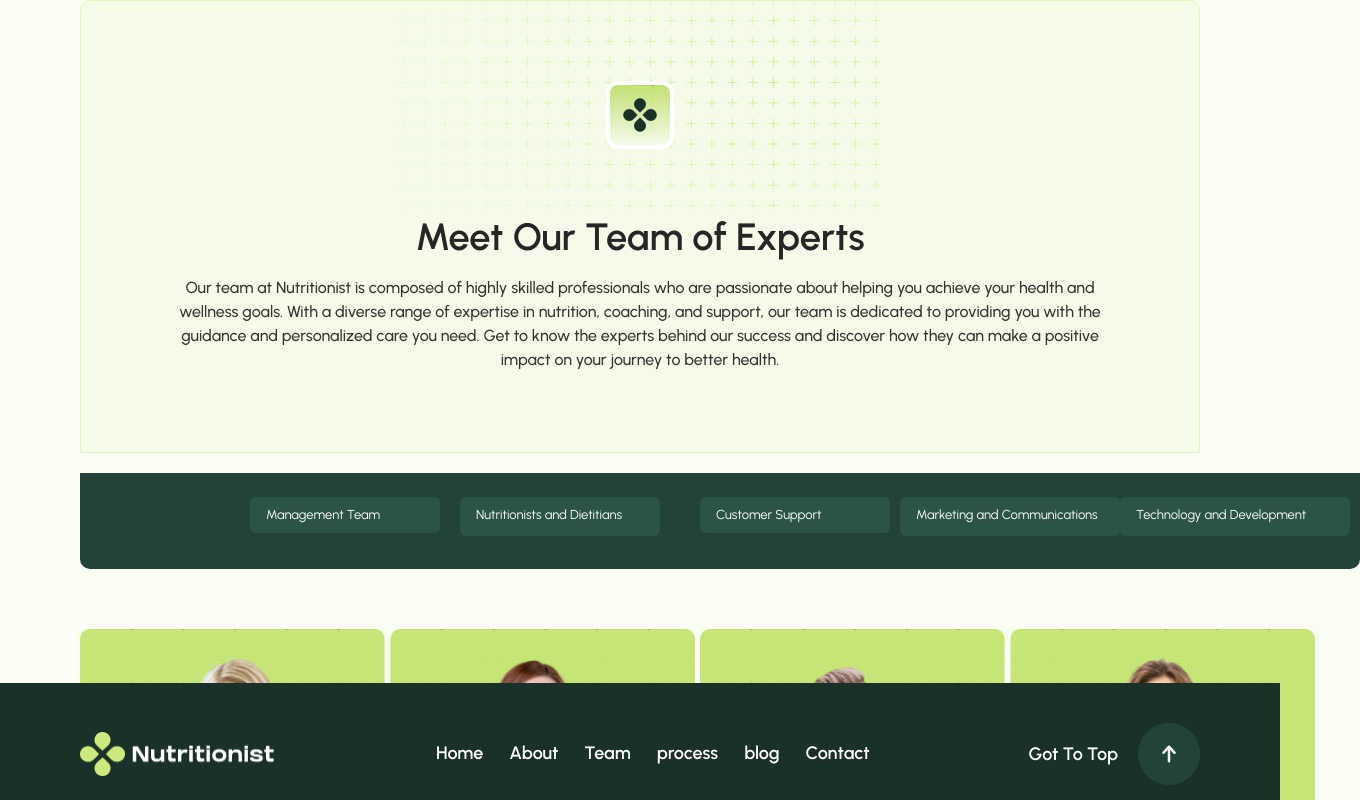
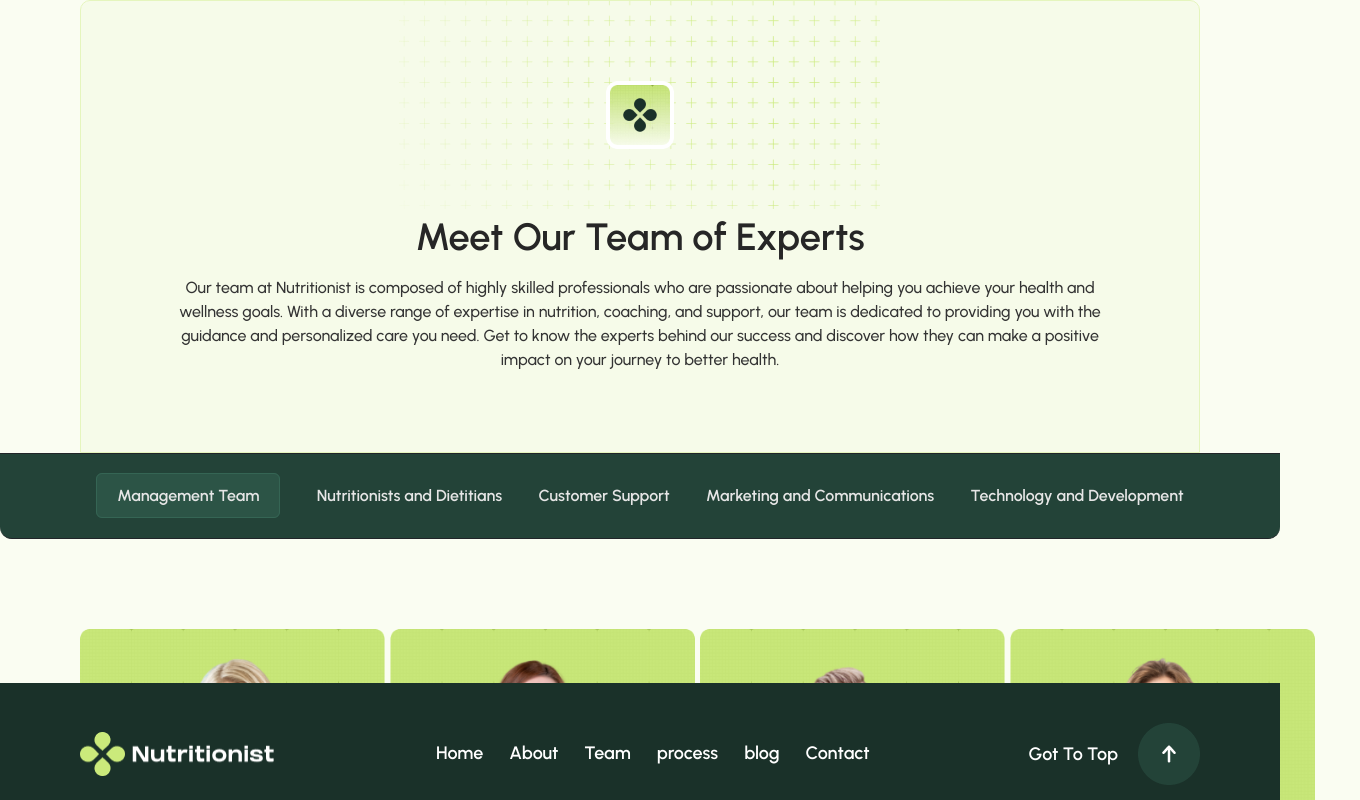
Before and after one commit to RaghadDeveloper/Nutritionist, a React (Vite) app: page /team in a window 1280 px wide. Shown: the top 800 px of the page, 1360 px wide, since content can reach past the window. Built offline with nearby package versions, Linux system fonts and the light colour scheme.

Commit message:
update on section member and add component InteractiveTabs

```diff
--- a/src/Components/BlogsBlog/BlogsBlog.css
+++ b/src/Components/BlogsBlog/BlogsBlog.css
@@ -2,51 +2,3 @@
     border-radius: 12px;
     overflow: hidden;
 }
-
-.tabs-container {
-    background-color: var(--darker-green);
-    display: flex;
-    list-style: none;
-    justify-content: space-evenly;
-    padding: 30px 150px;
-    border-bottom-left-radius: 12px;
-    border-bottom-right-radius: 12px;
-    border-top: 1px solid;
-    border-bottom: 1px solid;
-    margin-bottom: 50px;
-    overflow-x: hidden;
-
-    .tab-link {
-        text-decoration: none;
-        font-size: clamp(16px, 1vw, 18px);
-        font-weight: 600;
-        color: var(--light-gray);
-        white-space: nowrap;
-        cursor: pointer;
-    }
-
-    .tab-link.active {
-        border: 1px solid var(--deep-green);
-        background-color: var(--muted-green);
-        border-radius: 6px;
-        padding: 12px 20px;
-    }
-}
-
-@media (max-width: 993px) {
-    .tabs-container {
-        padding: 20px;
-        gap: 20px;
-        margin-bottom: 30px;
-        .tab-link {
-            font-size: 14px;
-        }
-    }
-}
-
-@media (min-width: 994px) and (max-width: 1440px) {
-    .tabs-container {
-        padding: 30px 80px;
-        gap: 20px;
-    }
-}
--- a/src/Components/BlogsBlog/BlogsBlog.jsx
+++ b/src/Components/BlogsBlog/BlogsBlog.jsx
@@ -2,6 +2,7 @@ import React, { useState } from 'react';
 import './BlogsBlog.css';
 import BlogsBlogCard from '../BlogsBlogCard/BlogsBlogCard';
 import { blogData } from './../Data/BlogBlogsData.jsx';
+import InteractiveTabs from '../InteractiveTabs/InteractiveTabs.jsx';
 
 export default function BlogsBlogsec() {
   const categories = ['All', 'Weight Loss Tips', 'Healthy Eating', 'Fitness and Exercise', 'Mindset and Motivation', 'Recipes and Meal Planning'];
@@ -19,13 +20,11 @@ export default function BlogsBlogsec() {
   return (
     <>
       <div className="main-container">
-        <ul className="tabs-container" id="genreList">
-          {categories.map((category) => (
-            <li key={category} className="tab">
-              <a className={`tab-link ${activeCategory === category ? 'active' : ''}`} onClick={() => handleCategoryClick(category)}>{category}</a>
-            </li>
-          ))}
-        </ul>
+        <InteractiveTabs
+          categories={categories}
+          activeCategory={activeCategory}
+          onCategoryClick={handleCategoryClick}
+        />
         <div className="row blogcard-container m-0">
           {filteredBlogs.map((blog, index) => (
             <div key={index} className={`col-lg-6 col-md-12 col-sm-12 p-0 ${index >= 4 ? 'd-none d-md-flex' : ''}`}>
--- a/src/Components/HomeBlogCard/HomeBlogCard.css
+++ b/src/Components/HomeBlogCard/HomeBlogCard.css
@@ -5,6 +5,8 @@
     padding: 1.5rem;
     display: flex;
     flex-direction: column;
+    opacity: 0;
+    transform: translateY(50px);
     gap: 20px;
 }
 
@@ -98,6 +100,7 @@
 
 .medium-gray {
     color: var(--medium-gray);
+
 }
 
 @media (max-width: 991px) {
--- a/src/Components/HomeBlogCard/HomeBlogCard.jsx
+++ b/src/Components/HomeBlogCard/HomeBlogCard.jsx
@@ -14,10 +14,11 @@ export default function HomeBlogCard({ image, title, subTitle, description, auth
           <div className="headingsection">
             <h6 className='font-500 medium-gray'>{title}</h6>
             <h3 className='font-600 fs-5 dark-gray'>{subTitle}</h3>
-          </div>
-          <div className="description font-500 dark-gray-text">
+            <div className="description font-500 dark-gray-text">
             {description}
           </div>
+          </div>
+
           <div className="row info-interactions-row m-0 justify-content-between">
             <div className="col-lg-9 col-md-9 col-sm-9 p-0">
               <div className="authorInfo">
--- a/src/Components/HomeBlogs/HomeBlogs.jsx
+++ b/src/Components/HomeBlogs/HomeBlogs.jsx
@@ -1,14 +1,44 @@
-import React from 'react'
+import React, { useEffect, useRef, useState } from 'react';
 import './HomeBlogs.css'
 import HomeBlogCard from '../HomeBlogCard/HomeBlogCard';
 import SectionHeader from '../SectionHeader/SectionHeader'
 import {title, text, homeblogData} from './../Data/HomeBlogsData.jsx'
+import anime from 'animejs';
 
 export default function HomeBlogs() {
+  const sectionRef = useRef(null);
+  const [hasAnimated, setHasAnimated] = useState(false);
 
+  useEffect(() => {
+    const observer = new IntersectionObserver(
+      ([entry]) => {
+        if (entry.isIntersecting && !hasAnimated) {
+          anime({
+            targets: '.card-blog',
+            translateY: [50, 0],
+            opacity: [0, 1],
+            easing: 'easeOutExpo',
+            duration: 1000,
+            delay: anime.stagger(1000),
+          });
+          setHasAnimated(true);
+        }
+      },
+      { threshold: 0.3 }
+    );
+
+    if (sectionRef.current) {
+      observer.observe(sectionRef.current);
+    }
+    return () => {
+      if (sectionRef.current) {
+        observer.unobserve(sectionRef.current);
+      }
+    };
+  }, [hasAnimated]);
   return (
     <>
-      <div className="main-container pb-150">
+      <div className="main-container pb-150"  ref={sectionRef}>
         <SectionHeader title={title} text={text} />
         <div className="row justify-content-center">
           {homeblogData.map((blog, index) => (
--- a/src/Components/HomePricing/HomePricing.jsx
+++ b/src/Components/HomePricing/HomePricing.jsx
@@ -78,6 +78,7 @@ export default function HomePricing() {
               month1={data.month1}
               btn1={data.btn1}
             />
+
           ))}
         </div>
       }
--- /dev/null
+++ b/src/Components/InteractiveTabs/InteractiveTabs.css
@@ -0,0 +1,48 @@
+.tabs-container {
+    background-color: var(--darker-green);
+    display: flex;
+    list-style: none;
+    justify-content: space-evenly;
+    padding: 30px 150px;
+    border-bottom-left-radius: 12px;
+    border-bottom-right-radius: 12px;
+    border-top: 1px solid;
+    border-bottom: 1px solid;
+    margin-bottom: 50px;
+    overflow-x: hidden;
+
+    .tab-link {
+        text-decoration: none;
+        font-size: clamp(16px, 1vw, 18px);
+        font-weight: 600;
+        color: var(--light-gray);
+        white-space: nowrap;
+        cursor: pointer;
+    }
+
+    .tab-link.active {
+        border: 1px solid var(--deep-green);
+        background-color: var(--muted-green);
+        border-radius: 6px;
+        padding: 12px 20px;
+    }
+}
+
+@media (max-width: 993px) {
+    .tabs-container {
+        padding: 20px;
+        gap: 20px;
+        margin-bottom: 30px;
+
+        .tab-link {
+            font-size: 14px;
+        }
+    }
+}
+
+@media (min-width: 994px) and (max-width: 1440px) {
+    .tabs-container {
+        padding: 30px 80px;
+        gap: 20px;
+    }
+}
--- /dev/null
+++ b/src/Components/InteractiveTabs/InteractiveTabs.jsx
@@ -0,0 +1,17 @@
+import React from 'react';
+import './InteractiveTabs.css';
+
+
+export default function InteractiveTabs({ categories, activeCategory, onCategoryClick }) {
+    return (
+        <>
+            <ul className="tabs-container" id="genreList">
+                {categories.map((category) => (
+                    <li key={category} className="tab">
+                        <a className={`tab-link ${activeCategory === category ? 'active' : ''}`} onClick={() => onCategoryClick(category)}> {category}</a>
+                    </li>
+                ))}
+            </ul>
+        </>
+    );
+}
--- a/src/Components/Members/Members.jsx
+++ b/src/Components/Members/Members.jsx
@@ -1,56 +1,31 @@
-import React from 'react'
+import React, { useState } from 'react'
 import './Member.css';
-import Col from 'react-bootstrap/Col';
-import Nav from 'react-bootstrap/Nav';
-import Row from 'react-bootstrap/Row';
-import Tab from 'react-bootstrap/Tab';
 import { MemberData } from '../Data/MemberData'
 import MemberCard from '../MemberCard/MemberCard';
+import InteractiveTabs from '../InteractiveTabs/InteractiveTabs';
 
 export default function Members() {
+  const categories = [
+    'Management Team',
+    'Nutritionists and Dietitians',
+    'Customer Support',
+    'Marketing and Communications',
+    'Technology and Development'
+  ];
 
+  const [activeCategory, setActiveCategory] = useState(categories[0]);
+
+  const handleCategoryClick = (category) => {
+    setActiveCategory(category);
+    console.log(`Selected category: ${category}`);
+  };
   return (
     <>
-
-      <Tab.Container className="left-tabs-example" defaultActiveKey="first">
-        <Row >
-
-          <Nav variant="pills" className="flex-Row LF-color">
-            <Col sm={1}></Col>
-            <Col sm={2} >
-              <Nav.Item className='LF-item1'>
-                <Nav.Link eventKey="first" className='LF-line1'  >Management Team</Nav.Link>
-              </Nav.Item>
-            </Col>
-            <Col sm={2}>
-              <Nav.Item className='LF-item2'>
-                <Nav.Link eventKey="second" className='LF-line2 '>Nutritionists and Dietitians </Nav.Link>
-              </Nav.Item>
-            </Col>
-            <Col sm={2}>
-              <Nav.Item className='LF-item3'>
-                <Nav.Link eventKey="third" className='LF-line3 '>Customer Support</Nav.Link>
-              </Nav.Item>
-            </Col>
-            <Col sm={2}>
-              <Nav.Item className='LF-item4'>
-                <Nav.Link eventKey="fourth" className='LF-line4 '>Marketing and Communications</Nav.Link>
-              </Nav.Item>
-            </Col>
-            <Col sm={2}>
-              <Nav.Item className='LF-item5'>
-                <Nav.Link eventKey="fivth" className='LF-line5 '>Technology and Development</Nav.Link>
-              </Nav.Item>
-            </Col>
-            <Col sm={1}></Col>
-
-          </Nav>
-        </Row>
-      </Tab.Container>
-
-
-
-
+      <InteractiveTabs
+        categories={categories}
+        activeCategory={activeCategory}
+        onCategoryClick={handleCategoryClick}
+      />
       <div className='LF-cardMEM '>
         {MemberData.map((e, index) => {
           return (
```
